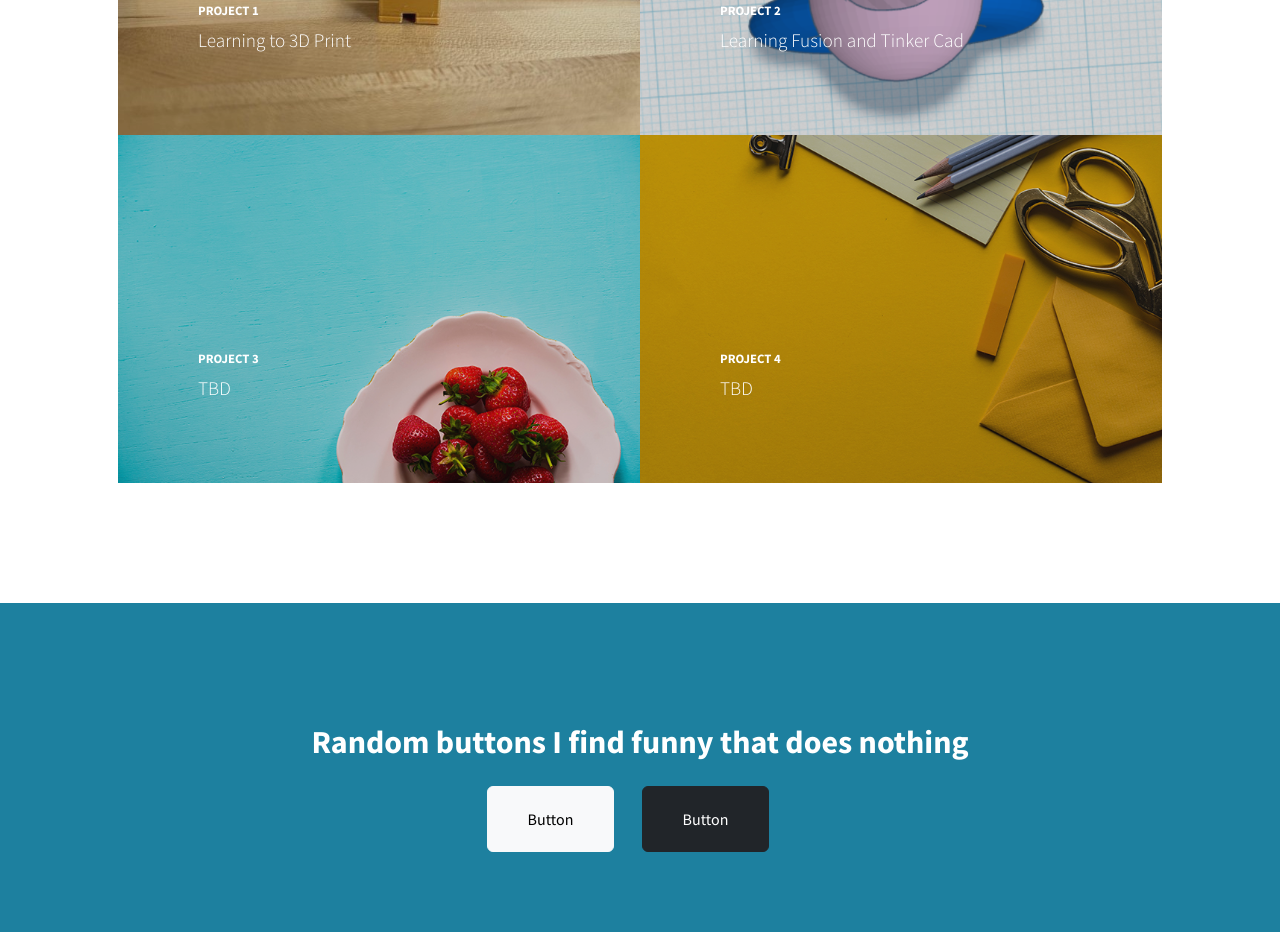
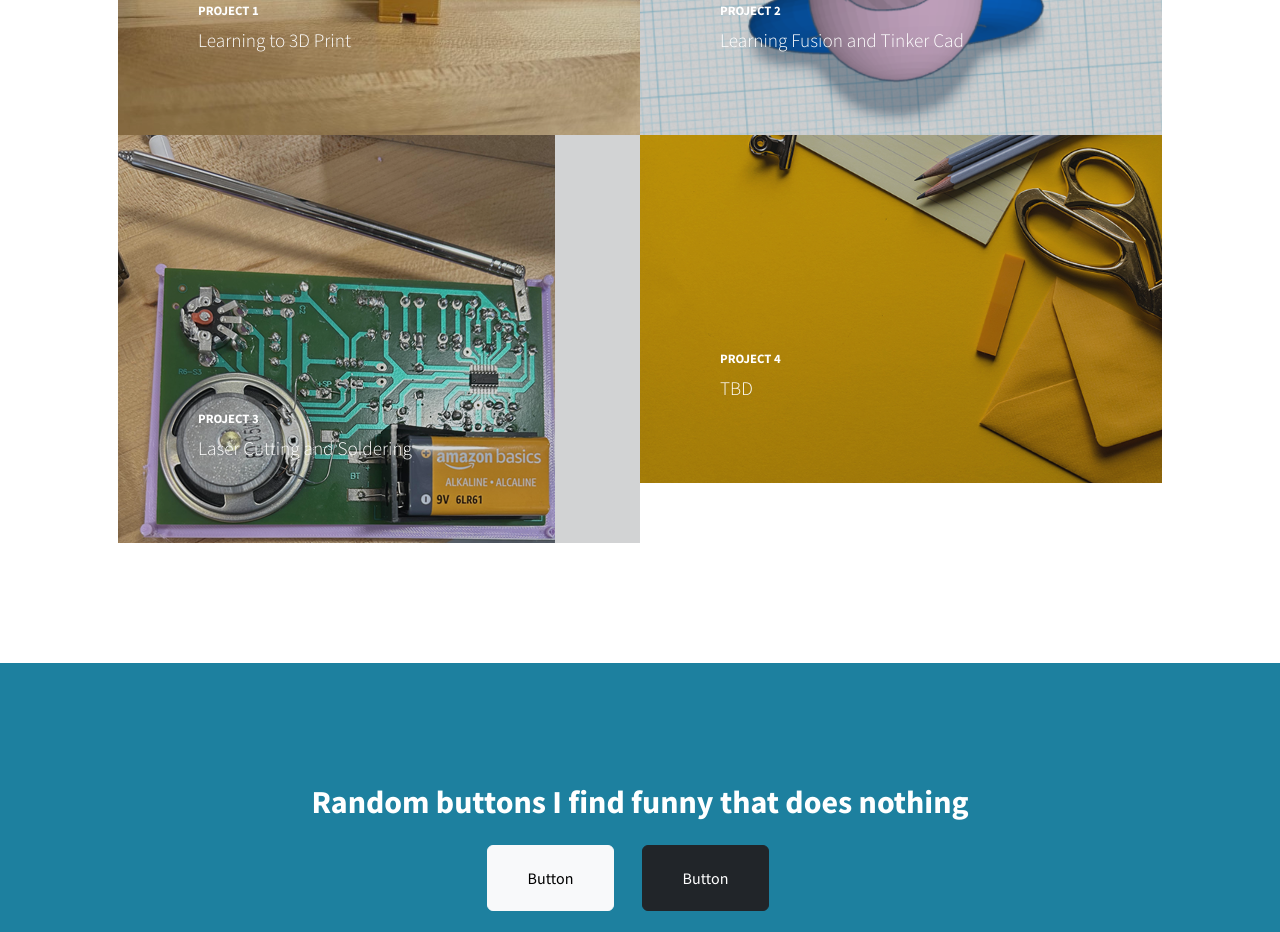
Before and after one commit to TomatoBrandeis/tomato.github.io, a plain HTML site: page index.html in a window 1280 px wide. Shown: the part 2290-3222 px from the top of the page. Drawn offline with nearby package versions, Linux system fonts and the light colour scheme.

Commit message:
added imaheg

```diff
--- a/index.html
+++ b/index.html
@@ -119,10 +119,10 @@
                             <div class="caption">
                                 <div class="caption-content">
                                     <div class="h2">Project 3</div>
-                                    <p class="mb-0">TBD</p>
+                                    <p class="mb-0">Laser Cutting and Soldering</p>
                                 </div>
                             </div>
-                            <img class="img-fluid" src="assets/img/portfolio-3.jpg" alt="..." />
+                            <img class="img-fluid" src="assets\img\front_fit_3d.png" alt="..." />
                         </a>
                     </div>
                     <div class="col-lg-6">
```
Also changed, not shown: assets/img/front_fit_3d.png (added).
